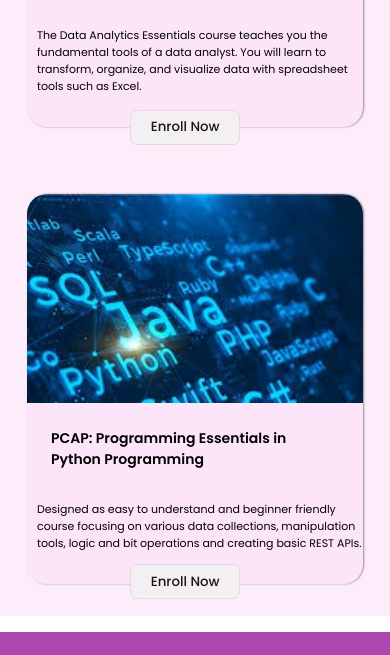
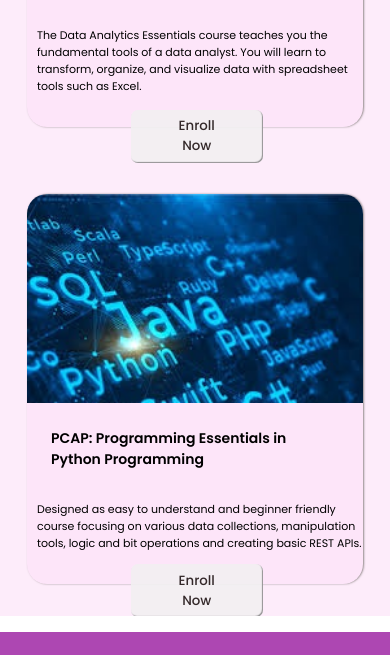
Before and after one commit to ovisual/dcisco, a plain HTML site: page course_ds1.html in a window 390 px wide. Shown: the part 2261-2916 px from the top of the page. Drawn offline with Linux system fonts and the light colour scheme.

Commit message:
Add files via upload

```diff
--- a/style.css
+++ b/style.css
@@ -1073,16 +1073,18 @@ footer h5{
         background-color: rgb(242, 240, 242);
         color: rgb(31, 20, 20);
         border-radius: 7px;
-        padding: 0.4rem 1.2rem;
+        box-shadow: inset  -1px -1px 1px #888888;;
+        padding: 0.4rem 3rem;
         text-align: center;
         justify-self: center;
         margin-left: 25%;
         position: absolute;
         top: 95%;
-        left: 5.8%;
+        right: 30%;
         font-size: smaller;
         font-weight: 500;
-        border: 1px solid rgb(227, 218, 218);
+        opacity: 0.9;
+        /* border: 1px solid rgb(227, 218, 218); */
     }
     .featured_courses .courses .course a:hover{
         background-color: rgb(202, 202, 223);
```
